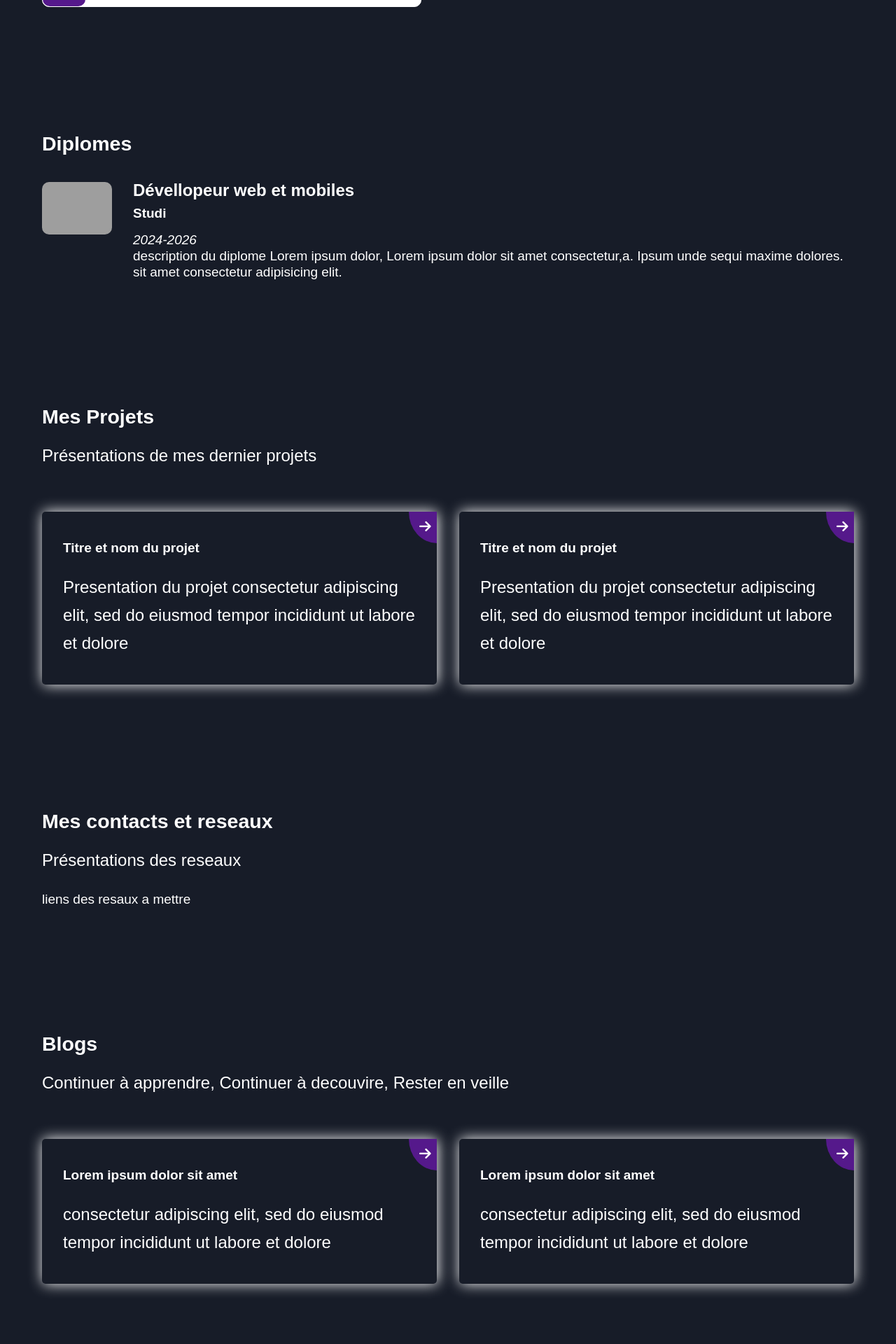
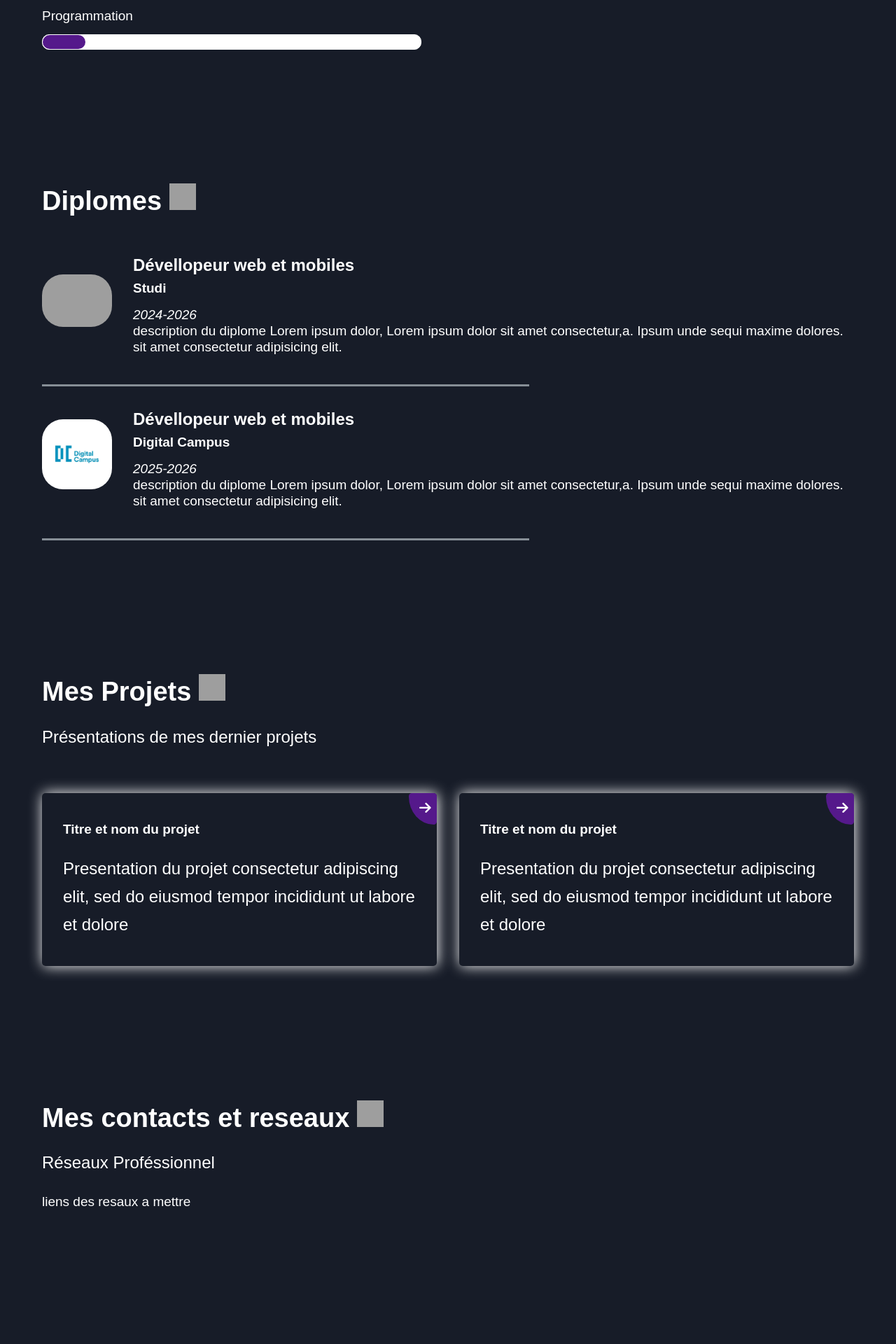
Before and after one commit to Alyaesub/portfolio-1, a PHP site: page / in a window 1280 px wide. Shown: the part 2175-4095 px from the top of the page at 70% size. Run offline with PHP 8.4, Linux system fonts and the light colour scheme; grey boxes are pictures that could not be loaded.

Commit message:
add layout and sass for section diplome

```diff
--- a/index.html
+++ b/index.html
@@ -70,7 +70,12 @@
 
         <section class="section-display right-text-content" id="a-propos">
             <div class="text-content">
-                <h2 class="title">Ce que je fais</h2>
+                <h2 class="title">Ce que je fais
+                    <picture class="emoji-gif">
+                        <source srcset="https://fonts.gstatic.com/s/e/notoemoji/latest/270f_fe0f/512.webp" type="image/webp">
+                        <img src="https://fonts.gstatic.com/s/e/notoemoji/latest/270f_fe0f/512.gif" alt="✏" width="32" height="32">
+                    </picture>
+                </h2>
                 <p class="paragraphe">Dévellopeur et programmeur qui veut explorer chaques brides technologique</p>
                 <div class="competences-icones">
                     <i class="fa-brands fa-html5"></i>
@@ -97,7 +102,12 @@
 
         <section class="section-display left-text-content" id="Competences">
             <div class="text-content">
-                <h2 class="title">Compétences</h2>
+                <h2 class="title">Compétences
+                    <picture class="emoji-gif">
+                        <source srcset="https://fonts.gstatic.com/s/e/notoemoji/latest/1f4a5/512.webp" type="image/webp">
+                        <img src="https://fonts.gstatic.com/s/e/notoemoji/latest/1f4a5/512.gif" alt="💥" width="32" height="32">
+                    </picture>
+                </h2>
                 <p>Voici mes compétences:</p>
                 <div class="competences-bars">
                     <div class="competence-bar">
@@ -127,7 +137,12 @@
 
         <section class="section-display full-text-content" id="diplome">
             <div class="text-content">
-                <h2 class="title">Diplomes</h2>
+                <h2 class="title">Diplomes
+                    <picture class="emoji-gif">
+                        <source srcset="https://fonts.gstatic.com/s/e/notoemoji/latest/1f393/512.webp" type="image/webp">
+                        <img src="https://fonts.gstatic.com/s/e/notoemoji/latest/1f393/512.gif" alt="🎓" width="32" height="32">
+                    </picture>
+                </h2>
             </div>
             <article class="diplomes">
                 <img class="diplome-logo" src="asset/studi-2.png" alt="logo studi">
@@ -140,11 +155,27 @@
                     </div>
                 </div>
             </article>
+            <article class="diplomes">
+                <img class="diplome-logo" src="asset/logo_digital-campus.webp" alt="logo studi">
+                <div class="diplome-content">
+                    <h3 class="diplome-title">Dévellopeur web et mobiles</h3>
+                    <div class="diplome-subtitle">Digital Campus</div>
+                    <div class="diplome-date">2025-2026</div>
+                    <div class="diplome-description">
+                        description du diplome Lorem ipsum dolor, Lorem ipsum dolor sit amet consectetur,a. Ipsum unde sequi maxime dolores. sit amet consectetur adipisicing elit.
+                    </div>
+                </div>
+            </article>
         </section>
 
         <section class="section-display full-text-content" id="projets">
             <div class="text-content">
-                <h2 class="title">Mes Projets</h2>
+                <h2 class="title">Mes Projets
+                    <picture class="emoji-gif">
+                        <source srcset="https://fonts.gstatic.com/s/e/notoemoji/latest/1f525/512.webp" type="image/webp">
+                        <img src="https://fonts.gstatic.com/s/e/notoemoji/latest/1f525/512.gif" alt="🔥" width="32" height="32">
+                    </picture>
+                </h2>
                 <p>Présentations de mes dernier projets</p>
                 <section class="liste-blog">
                         <a href="https://www.google.com/">
@@ -166,8 +197,13 @@
         </section>
         <section class="section-display full-text-content" id="contact">
             <div class="text-content">
-                <h2 class="title">Mes contacts et reseaux</h2>
-                <p>Présentations des reseaux</p>
+                <h2 class="title">Mes contacts et reseaux
+                    <picture class="emoji-gif">
+                        <source srcset="https://fonts.gstatic.com/s/e/notoemoji/latest/1f6ce_fe0f/512.webp" type="image/webp">
+                        <img src="https://fonts.gstatic.com/s/e/notoemoji/latest/1f6ce_fe0f/512.gif" alt="🛎" width="32" height="32">
+                    </picture>
+                </h2>
+                <p>Réseaux Proféssionnel</p>
                 <section class="listes-contacts">
                     <div class="liste-contact">
                             liens des resaux a mettre
@@ -177,7 +213,12 @@
         </section>
         <section class="section-display full-text-content" id="blog">
             <div class="text-content">
-                <h2 class="title">Blogs</h2>
+                <h2 class="title">Blogs
+                    <picture class="emoji-gif">
+                        <source srcset="https://fonts.gstatic.com/s/e/notoemoji/latest/1f195/512.webp" type="image/webp">
+                        <img src="https://fonts.gstatic.com/s/e/notoemoji/latest/1f195/512.gif" alt="🆕" width="32" height="32">
+                    </picture>
+                </h2>
                 <p>Continuer à apprendre, Continuer à decouvire, Rester en veille</p>
                 <section class="liste-blog">
                         <a href="https://www.google.com/">
--- a/styles/css/main.css
+++ b/styles/css/main.css
@@ -29,6 +29,7 @@
   left: 0;
   background-color: #171c28;
   height: 120px;
+  z-index: 10;
 }
 @media screen and (min-width: 768px) {
   .header-website {
@@ -185,6 +186,9 @@
     line-height: 40px;
   }
 }
+.section-display .text-content h2 {
+  font-size: 2em;
+}
 .section-display .illustration {
   flex: 1;
   margin-top: 50px;
@@ -283,6 +287,7 @@
   top: 0;
   right: 0;
   padding: 10px 10px 15px 15px;
+  border-radius: 5px;
   border-bottom-left-radius: 100%;
   width: 15px;
   height: 20px;
@@ -353,11 +358,30 @@
   display: flex;
   gap: 30px;
   margin-top: 20px;
+  position: relative;
+  padding-bottom: 45px;
+  align-items: center;
+}
+.diplomes:hover::after {
+  width: 100%;
+  background-color: #55198b;
+}
+.diplomes::after {
+  content: "";
+  width: 60%;
+  height: 3px;
+  background-color: #868e96;
+  position: absolute;
+  bottom: 0;
+  transition: all 0.5s ease;
 }
 .diplomes .diplome-logo {
   max-width: 100px;
   height: fit-content;
-  border-radius: 10px;
+  border-radius: 30px;
+}
+.diplomes .diplome-content {
+  padding-top: 15px;
 }
 .diplomes .diplome-content .diplome-title {
   margin: 0;
--- a/styles/sass/_components.scss
+++ b/styles/sass/_components.scss
@@ -44,6 +44,10 @@
                     font-size: 24px;
                     line-height: 40px;
                 }
+        }
+
+        h2 {
+            font-size: 2em;
         }
     }
 
@@ -146,6 +150,7 @@
                 top: 0;
                 right: 0;
                 padding: 10px 10px 15px 15px;
+                border-radius: $border-radius;
                 border-bottom-left-radius:100%;
                 width: 15px;
                 height: 20px;
@@ -223,15 +228,35 @@
     display: flex;
     gap: 30px;
     margin-top: 20px;
+    position: relative;
+    padding-bottom: 45px;
+    align-items: center;
+
+    &:hover {
+        &::after {
+            width: 100%;
+            background-color: $primary;
+        }
+    }
+
+    &::after {
+        content: "";
+        width: 60%;
+        height: 3px;
+        background-color: $gray;
+        position: absolute;
+        bottom: 0;
+        transition: all 0.5s ease;
+    }
 
     .diplome-logo {
         max-width: 100px;
         height: fit-content;
-        border-radius: $border-radius2;
+        border-radius: $border-radius-logo;
     }
 
     .diplome-content {
-
+        padding-top: 15px;
 
         .diplome-title {
             margin: 0;
--- a/styles/sass/_layout.scss
+++ b/styles/sass/_layout.scss
@@ -30,6 +30,7 @@
     left: 0;
     background-color: $dark;
     height: 120px;
+    z-index: 10;
     @media screen and (min-width: 768px) {
         height: 200px;
     }
--- a/styles/sass/_variables.scss
+++ b/styles/sass/_variables.scss
@@ -2,6 +2,7 @@
 
 $border-radius: 5px;
 $border-radius2: 10px;
+$border-radius-logo: 30px;
 
 
 
```
Also changed, not shown: 1 other file.
